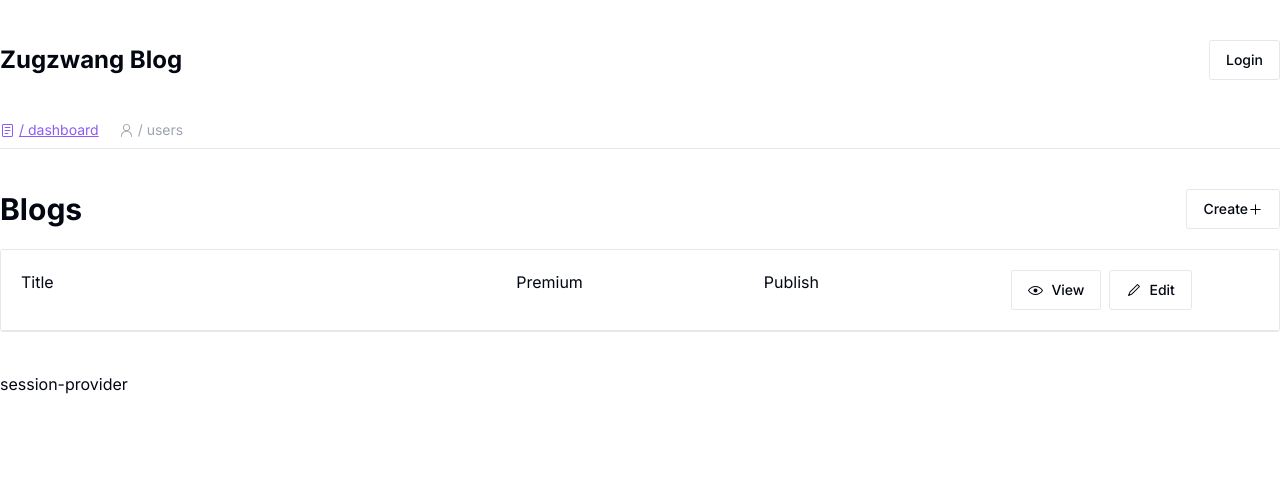
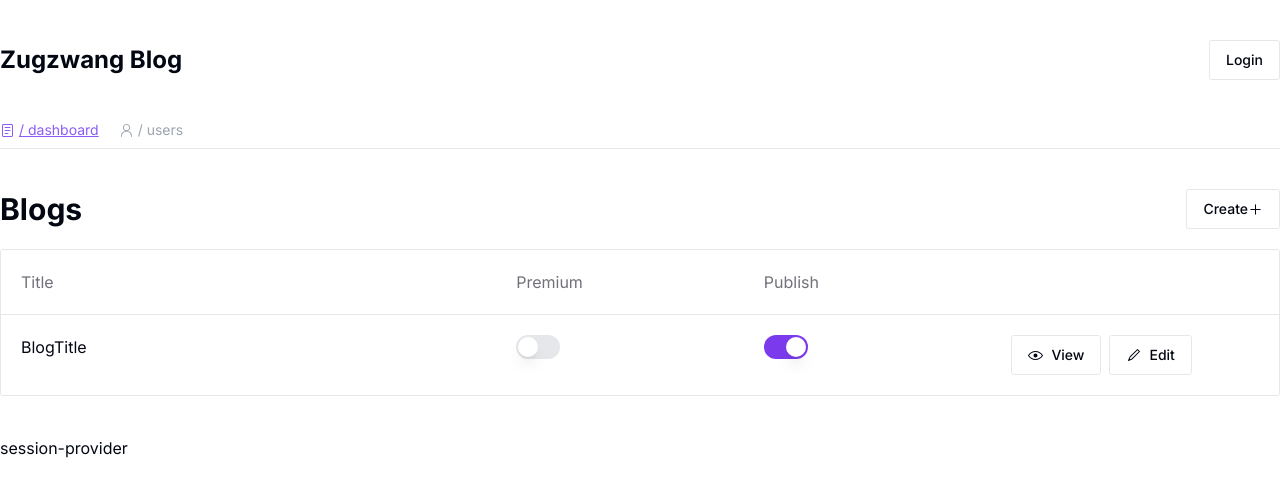
Before and after one commit to Sma-source/zugzwangblog, a Next.js app: page /dashboard in a window 1280 px wide. Shown: the top 496 px of the page. Built offline with nearby package versions, Linux system fonts and the light colour scheme; no server answers.

Commit message:
install & use switch ui

```diff
--- a/app/dashboard/blog/components/BlogTable.tsx
+++ b/app/dashboard/blog/components/BlogTable.tsx
@@ -1,15 +1,21 @@
 import { Button } from "@/components/ui/button";
 import { EyeOpenIcon, Pencil1Icon } from "@radix-ui/react-icons";
+import { Switch } from "@/components/ui/switch";
 import React from "react";
 
 const BlogTable = () => {
   return (
     <div className="rounded-md dark:bg-graident-dark border-[0.5px] overflow-y-scroll">
       <div className="w-[800px] md:w-full">
-        <div className="grid grid-cols-5 border-b p-5 dark:text-gray-500">
+        <div className="grid grid-cols-5 border-b p-5 dark:text-gray-500 text-zinc-500">
           <h1 className=" col-span-2">Title</h1>
           <h1>Premium</h1>
           <h1>Publish</h1>
+        </div>
+        <div className="grid grid-cols-5 p-5">
+          <h1 className="col-span-2">BlogTitle</h1>
+          <Switch checked={false} />
+          <Switch checked={true} />
           <Actions />
         </div>
       </div>
--- /dev/null
+++ b/components/ui/switch.tsx
@@ -0,0 +1,29 @@
+"use client"
+
+import * as React from "react"
+import * as SwitchPrimitives from "@radix-ui/react-switch"
+
+import { cn } from "@/lib/utils"
+
+const Switch = React.forwardRef<
+  React.ElementRef<typeof SwitchPrimitives.Root>,
+  React.ComponentPropsWithoutRef<typeof SwitchPrimitives.Root>
+>(({ className, ...props }, ref) => (
+  <SwitchPrimitives.Root
+    className={cn(
+      "peer inline-flex h-6 w-11 shrink-0 cursor-pointer items-center rounded-full border-2 border-transparent transition-colors focus-visible:outline-none focus-visible:ring-2 focus-visible:ring-ring focus-visible:ring-offset-2 focus-visible:ring-offset-background disabled:cursor-not-allowed disabled:opacity-50 data-[state=checked]:bg-primary data-[state=unchecked]:bg-input",
+      className
+    )}
+    {...props}
+    ref={ref}
+  >
+    <SwitchPrimitives.Thumb
+      className={cn(
+        "pointer-events-none block h-5 w-5 rounded-full bg-background shadow-lg ring-0 transition-transform data-[state=checked]:translate-x-5 data-[state=unchecked]:translate-x-0"
+      )}
+    />
+  </SwitchPrimitives.Root>
+))
+Switch.displayName = SwitchPrimitives.Root.displayName
+
+export { Switch }
--- a/package.json
+++ b/package.json
@@ -12,6 +12,7 @@
     "@radix-ui/react-icons": "^1.3.0",
     "@radix-ui/react-popover": "^1.0.7",
     "@radix-ui/react-slot": "^1.0.2",
+    "@radix-ui/react-switch": "^1.0.3",
     "@supabase/ssr": "^0.1.0",
     "@supabase/supabase-js": "^2.39.6",
     "class-variance-authority": "^0.7.0",
```
Also changed, not shown: 1 other file (tests, documents, lock files or other folders).
